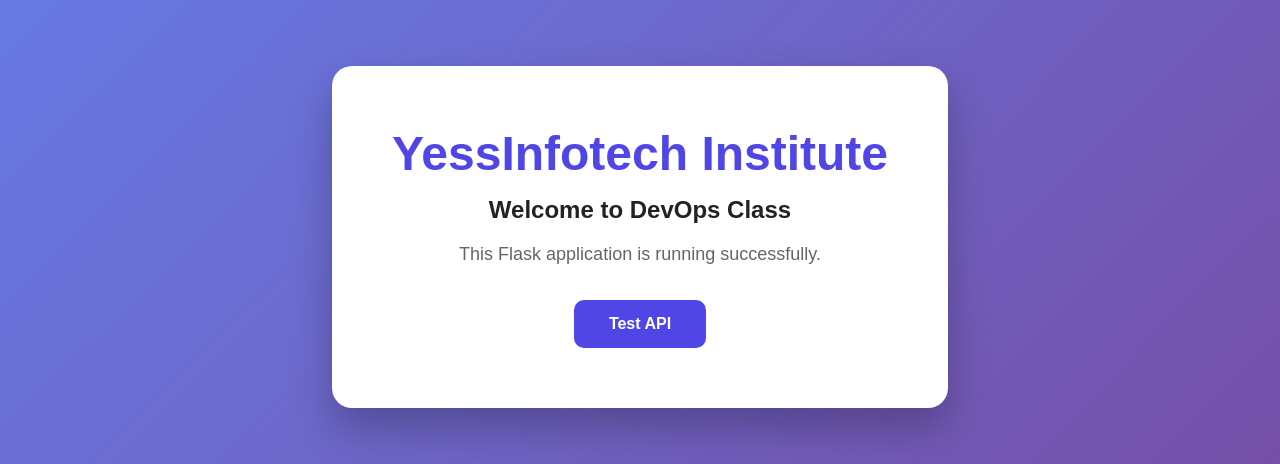
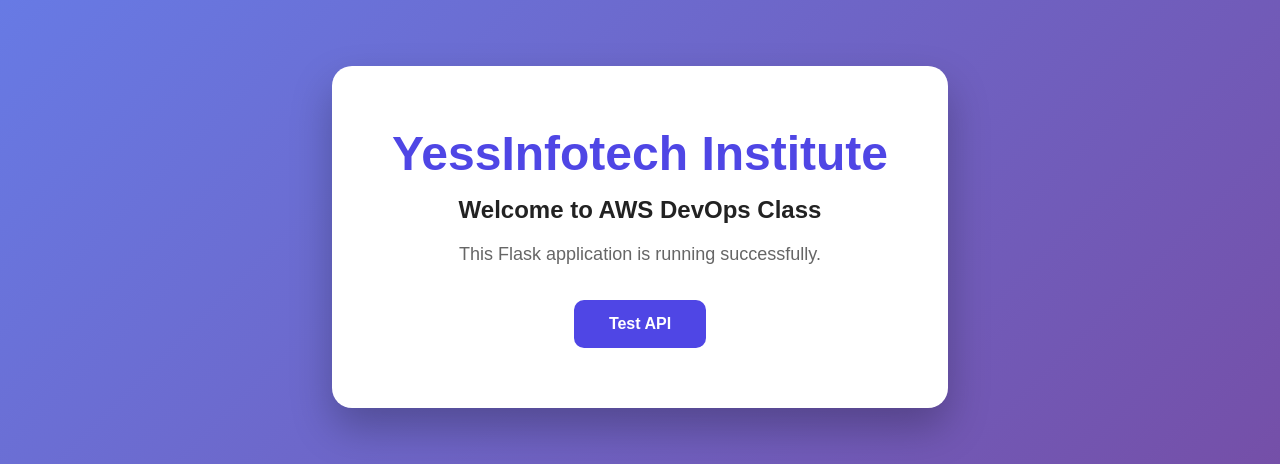
Before and after one commit to awaresj11/flask-app-demo, a Flask app: page / in a window 1280 px wide. Shown: the part 163-627 px from the top of the page. Run offline with Flask 3, Linux system fonts and the light colour scheme.

Commit message:
new changes Update index.html

```diff
--- a/templates/index.html
+++ b/templates/index.html
@@ -17,7 +17,7 @@
 
 				            <h1>YessInfotech Institute</h1>
 
-					            <h2>Welcome to DevOps Class</h2>
+					            <h2>Welcome to AWS DevOps Class</h2>
 
 						            <p>
 							                This Flask application is running successfully.
```
